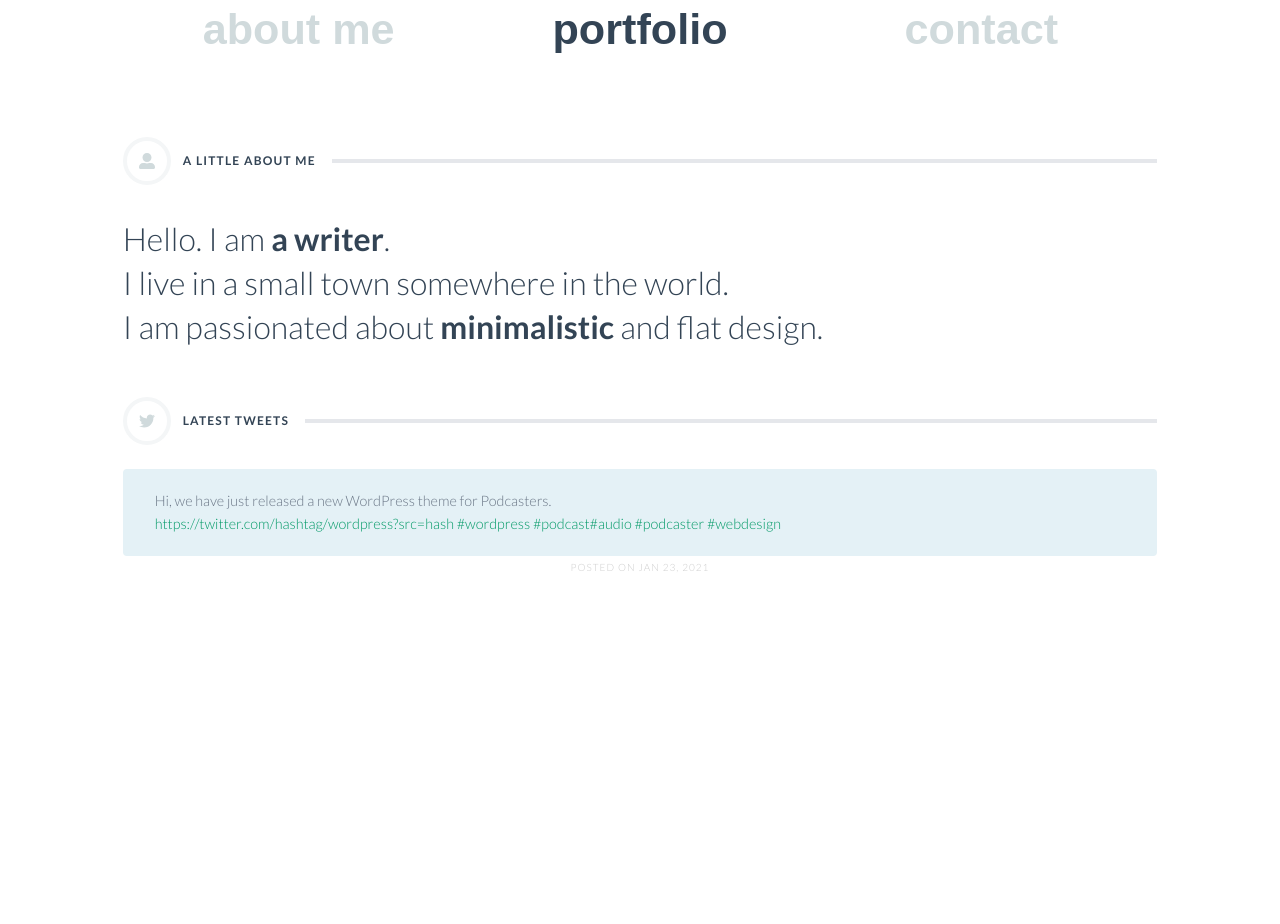
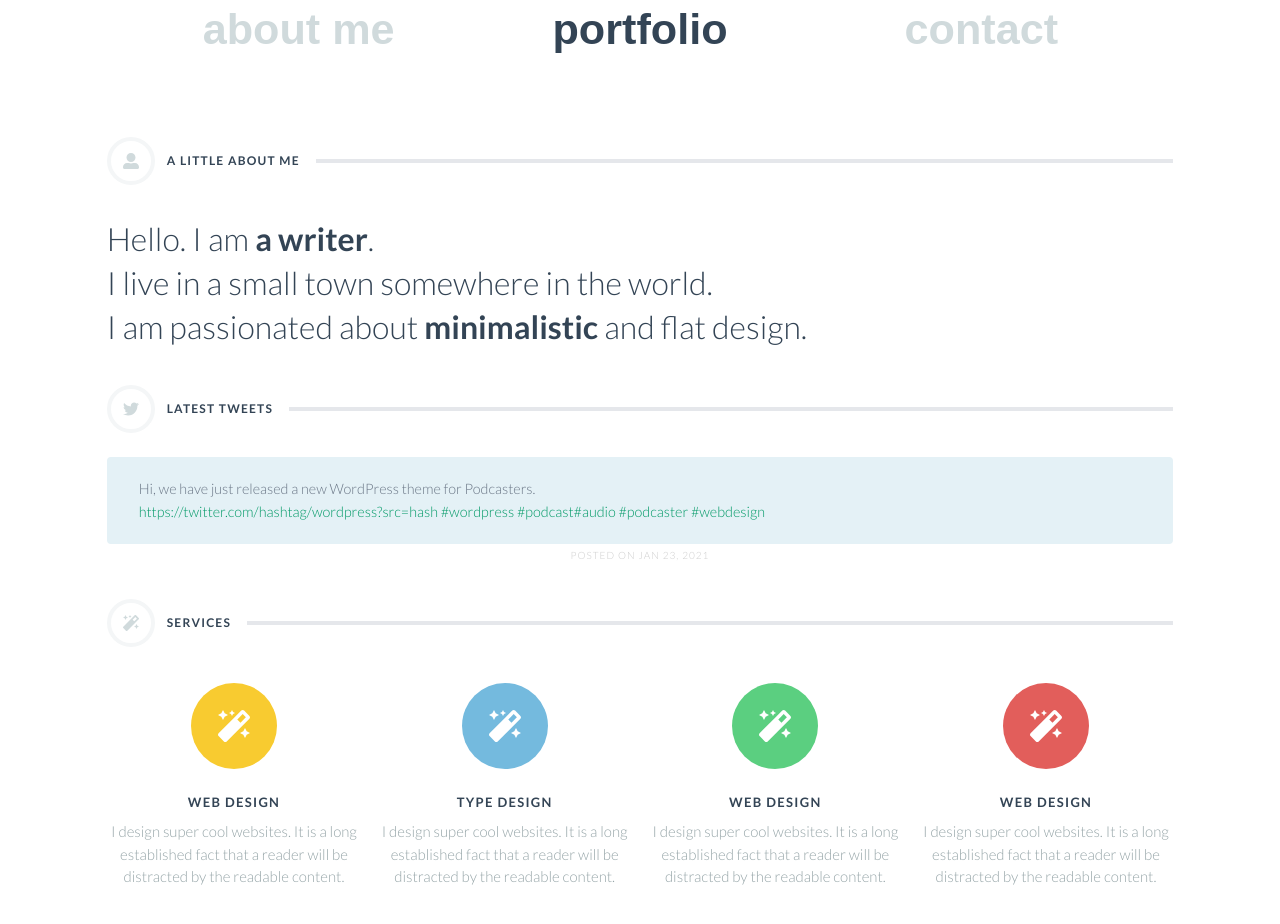
Before and after one commit to sora-ichigo/portfolio-front, a Next.js app: page / in a window 1280 px wide. Shown: the part 300-1224 px from the top of the page. Before the commit the page ends 907 px from the top, so only its background shows below. Built offline with nearby package versions, Linux system fonts and the light colour scheme.

Commit message:
Add Services Section

```diff
--- a/src/about/components/About.tsx
+++ b/src/about/components/About.tsx
@@ -1,6 +1,40 @@
 import React from "react";
 import { GlobalHeading } from "../../common/components/GlobalHeading";
-import { FaUserAlt, FaTwitter } from "react-icons/fa";
+import { FaUserAlt, FaTwitter, FaMagic } from "react-icons/fa";
+import { IconColorType, ServiceListItem } from "./ServiceListItem";
+import { IconType } from "react-icons";
+
+const ServicesDataList: {
+  icon: IconType;
+  color: IconColorType;
+  title: string;
+  text: string;
+}[] = [
+  {
+    icon: FaMagic,
+    color: "yellow",
+    title: "web design",
+    text: "I design super cool websites. It is a long established fact that a reader will be distracted by the readable content.",
+  },
+  {
+    icon: FaMagic,
+    color: "blue",
+    title: "type design",
+    text: "I design super cool websites. It is a long established fact that a reader will be distracted by the readable content.",
+  },
+  {
+    icon: FaMagic,
+    color: "green",
+    title: "web design",
+    text: "I design super cool websites. It is a long established fact that a reader will be distracted by the readable content.",
+  },
+  {
+    icon: FaMagic,
+    color: "red",
+    title: "web design",
+    text: "I design super cool websites. It is a long established fact that a reader will be distracted by the readable content.",
+  },
+];
 
 export const About: React.FC = () => {
   return (
@@ -8,11 +42,9 @@ export const About: React.FC = () => {
       {/* -------------------------
           A LITTLE ABOUT ME
           ------------------------- */}
-      <div className="px-4 pb-4">
-        <div className="mt-3">
-          <GlobalHeading text="A LITTLE ABOUT ME" icon={FaUserAlt} />
-        </div>
-        <h3 className="mt-6 mb-4 text-2xl font-light leading-snug md:mt-8 md:mb-5 md:text-3-4xl">
+      <div className="mt-3">
+        <GlobalHeading text="A LITTLE ABOUT ME" icon={FaUserAlt} />
+        <h3 className="mt-6 text-2xl font-light leading-snug md:mt-8 md:mb-5 md:text-3-4xl">
           Hello. I am <span className="font-bold">a writer</span>. <br />I live
           in a small town somewhere in the world. <br /> I am passionated about{" "}
           <span className="font-bold">minimalistic</span> and flat design.
@@ -22,7 +54,7 @@ export const About: React.FC = () => {
       {/* -------------------------
           LATEST TWEETS
           ------------------------- */}
-      <div className="px-4 pb-4">
+      <div className="mt-9">
         <div className="mt-3 mb-6">
           <GlobalHeading text="LATEST TWEETS" icon={FaTwitter} />
         </div>
@@ -40,6 +72,26 @@ export const About: React.FC = () => {
           POSTED ON JAN 23, 2021
         </p>
       </div>
+
+      {/* -------------------------
+          SERVICES
+          ------------------------- */}
+      <div className="mt-9">
+        <div className="mt-9 mb-3">
+          <GlobalHeading text="SERVICES" icon={FaMagic} />
+        </div>
+        <div className="grid gap-4 md:grid-cols-2 lg:grid-cols-4">
+          {ServicesDataList.map((v, i) => (
+            <ServiceListItem
+              key={i}
+              icon={v.icon}
+              color={v.color}
+              title={v.title}
+              text={v.text}
+            />
+          ))}
+        </div>
+      </div>
     </div>
   );
 };
--- /dev/null
+++ b/src/about/components/ServiceListItem.tsx
@@ -0,0 +1,64 @@
+import React from "react";
+import { IconType } from "react-icons";
+
+type Props = {
+  icon: IconType;
+  color: IconColorType;
+  title: string;
+  text: string;
+};
+
+export type IconColorType = "red" | "blue" | "green" | "yellow";
+
+export const ServiceListItem: React.FC<Props> = ({
+  icon,
+  color,
+  title,
+  text,
+}) => {
+  const iconClass = (color: IconColorType): string => {
+    const classString =
+      "mx-auto flex items-center justify-center rounded-full text-3-4xl text-white";
+
+    switch (color) {
+      case "red": {
+        return classString + " bg-red";
+      }
+      case "blue": {
+        return classString + " bg-blue";
+      }
+      case "green": {
+        return classString + " bg-green";
+      }
+      case "yellow": {
+        return classString + " bg-yellow";
+      }
+      default: {
+        throw new Error("color must be either red, blue, green, yellow");
+      }
+    }
+  };
+
+  return (
+    <div className="pt-6 pb-8 text-center">
+      <div
+        className={iconClass(color)}
+        style={{ width: "86px", height: "86px" }}
+      >
+        {React.createElement(icon)}
+      </div>
+      <h3
+        className="mt-6 mb-2 font-extrabold uppercase tracking-widest"
+        style={{ fontSize: "13px" }}
+      >
+        {title}
+      </h3>
+      <p
+        className="mx-auto mt-2 mb-5 w-5/6 text-grey md:w-full"
+        style={{ fontSize: "15px" }}
+      >
+        {text}
+      </p>
+    </div>
+  );
+};
```
